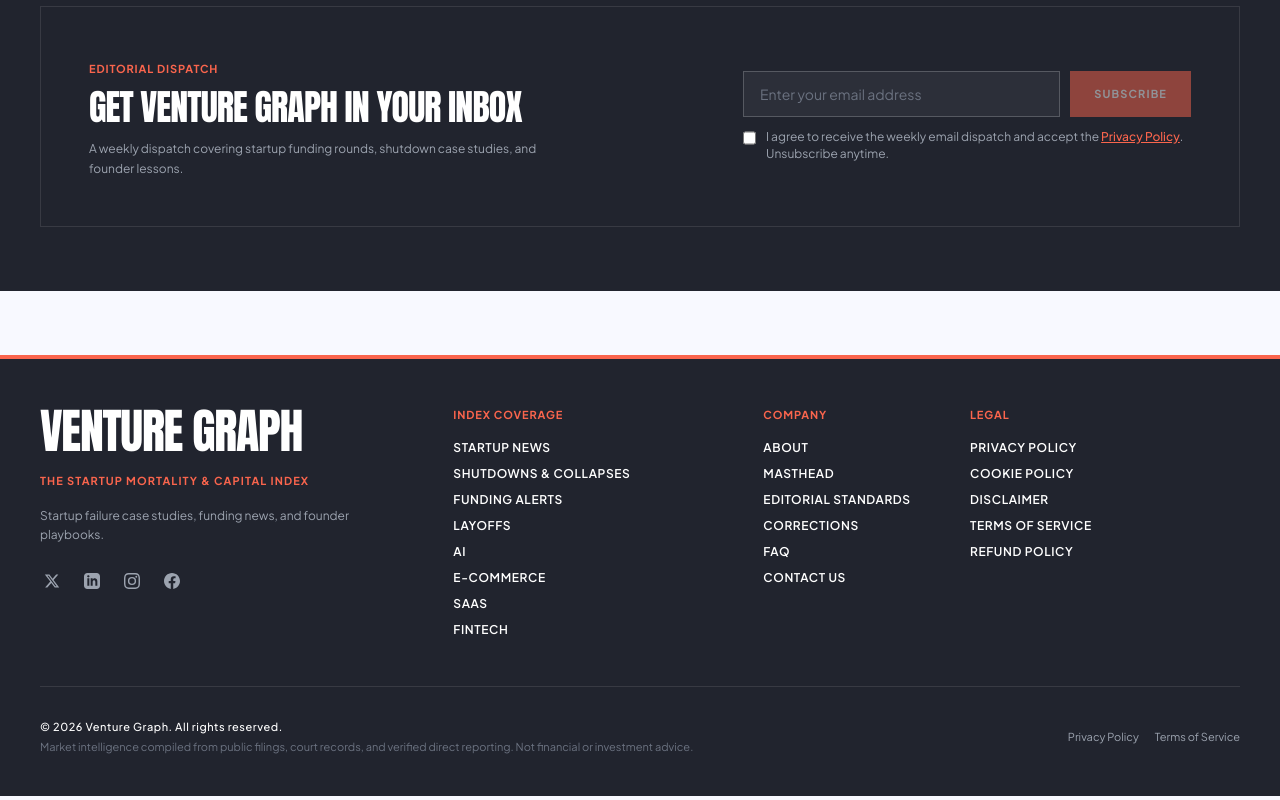
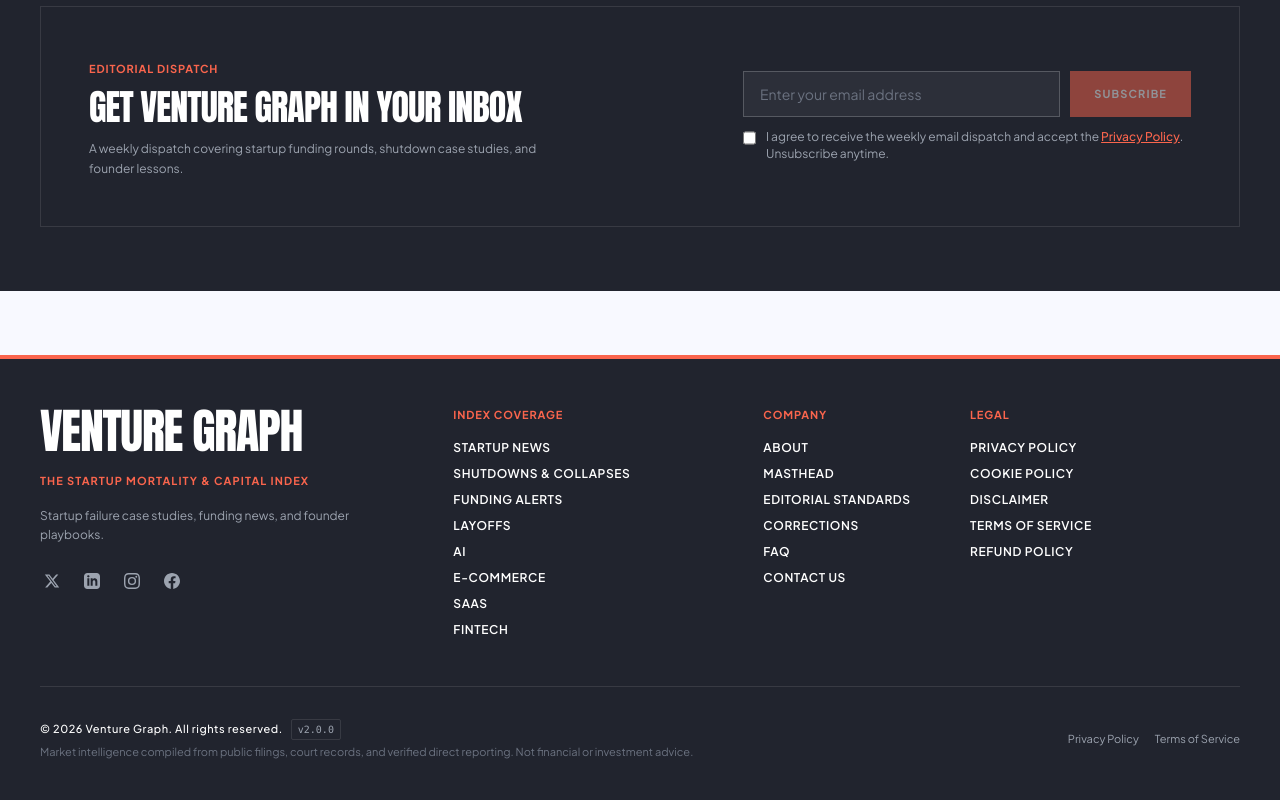
Before and after one commit to venturegraph/VG, a Next.js app: page / in a window 1280 px wide. Shown: the part 980-1780 px from the top of the page. Built offline with nearby package versions, Linux system fonts and the light colour scheme; no server answers; the database is empty.

Commit message:
feat(footer): add v2.0.0 version badge to bottom copyright bar

```diff
--- a/src/components/Footer.tsx
+++ b/src/components/Footer.tsx
@@ -204,8 +204,11 @@
         {/* ── COPYRIGHT BAR ─────────────────────────────────────────────────── */}
         <div className="pt-8 flex flex-col md:flex-row md:items-center justify-between gap-4 text-[11px] text-gray-400">
           <div className="space-y-1">
-            <p className="font-medium text-white tracking-wider">
-              © {currentYear} Venture Graph. All rights reserved.
+            <p className="font-medium text-white tracking-wider flex items-center gap-2">
+              <span>© {currentYear} Venture Graph. All rights reserved.</span>
+              <span className="text-[10px] font-mono text-gray-400 border border-white/10 rounded px-1.5 py-0.5 font-normal tracking-normal">
+                v2.0.0
+              </span>
             </p>
             <p className="text-gray-500 max-w-2xl leading-normal">
               Market intelligence compiled from public filings, court records, and verified direct reporting. Not financial or investment advice.
```
